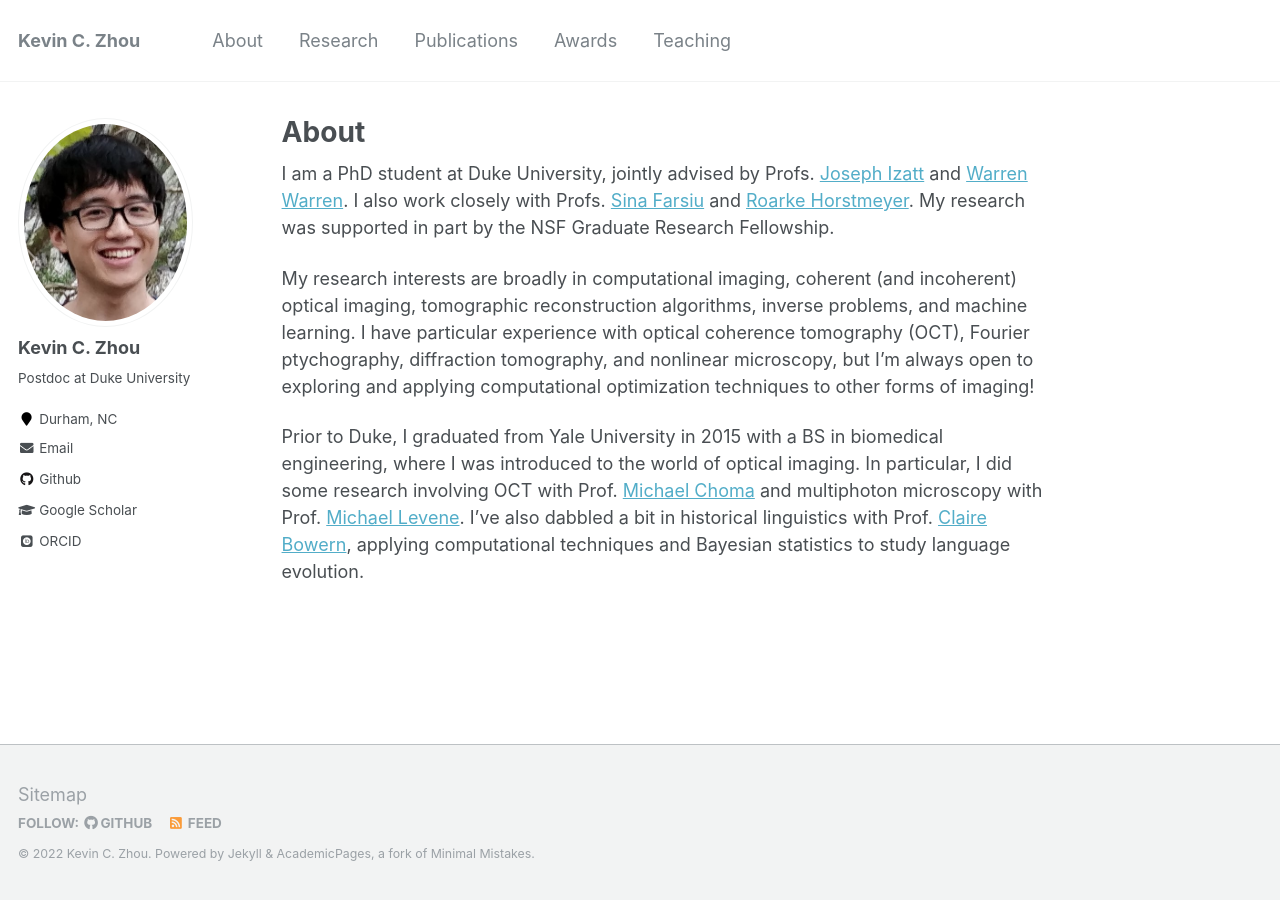
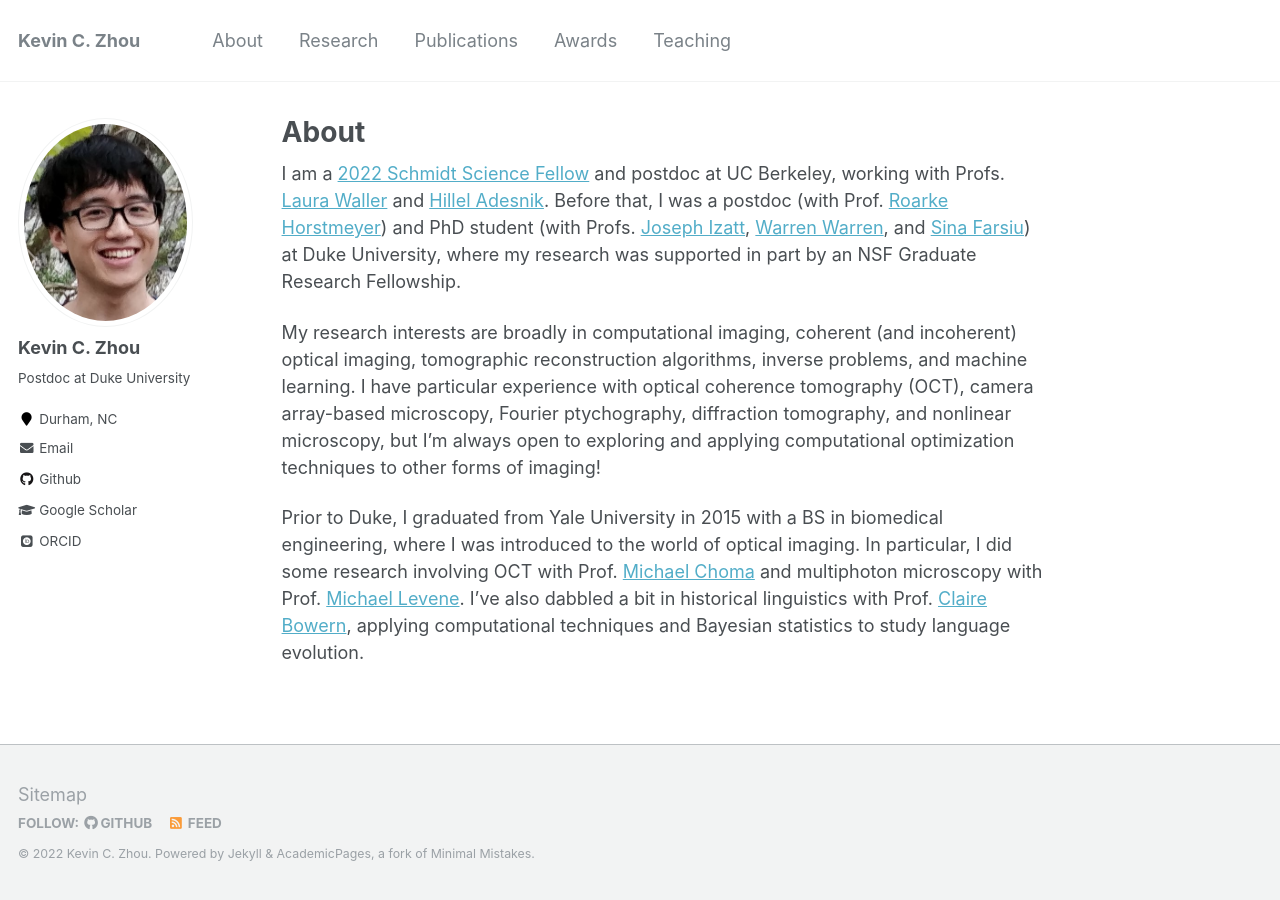
Before and after one commit to kevinczhou/kevinczhou.github.io, a Jekyll site: the page built from _pages/about.md, in a window 1280 px wide. Built offline with Jekyll 4.4.1, drawn with Linux system fonts in a browser that asks for light colours; some web fonts are replaced.

Commit message:
Update about.md

```diff
--- a/_pages/about.md
+++ b/_pages/about.md
@@ -7,8 +7,8 @@ redirect_from:
   - /about/
   - /about.html
 ---
-I am a PhD student at Duke University, jointly advised by Profs. [Joseph Izatt](http://biophotonics.pratt.duke.edu/) and [Warren Warren](https://chem.duke.edu/labs/warren/overview). I also work closely with Profs. [Sina Farsiu](http://people.duke.edu/~sf59/) and [Roarke Horstmeyer](https://horstmeyer.pratt.duke.edu/). My research was supported in part by the NSF Graduate Research Fellowship.
+I am a [2022 Schmidt Science Fellow](https://schmidtsciencefellows.org/fellows/) and postdoc at UC Berkeley, working with Profs. [Laura Waller](http://www.laurawaller.com/) and [Hillel Adesnik](https://adesnik.berkeley.edu/). Before that, I was a postdoc (with Prof. [Roarke Horstmeyer](https://horstmeyer.pratt.duke.edu/)) and PhD student (with Profs. [Joseph Izatt](http://biophotonics.pratt.duke.edu/), [Warren Warren](https://chem.duke.edu/labs/warren/overview), and [Sina Farsiu](http://people.duke.edu/~sf59/)) at Duke University, where my research was supported in part by an NSF Graduate Research Fellowship.
 
-My research interests are broadly in computational imaging, coherent (and incoherent) optical imaging, tomographic reconstruction algorithms, inverse problems, and machine learning. I have particular experience with optical coherence tomography (OCT), Fourier ptychography, diffraction tomography, and nonlinear microscopy, but I'm always open to exploring and applying computational optimization techniques to other forms of imaging!
+My research interests are broadly in computational imaging, coherent (and incoherent) optical imaging, tomographic reconstruction algorithms, inverse problems, and machine learning. I have particular experience with optical coherence tomography (OCT), camera array-based microscopy, Fourier ptychography, diffraction tomography, and nonlinear microscopy, but I'm always open to exploring and applying computational optimization techniques to other forms of imaging!
 
 Prior to Duke, I graduated from Yale University in 2015 with a BS in biomedical engineering, where I was introduced to the world of optical imaging. In particular, I did some research involving OCT with Prof. [Michael Choma](https://medicine.yale.edu/profile/michael_choma/) and multiphoton microscopy with Prof. [Michael Levene](https://medicine.yale.edu/research-profile/michael_levene/). I've also dabbled a bit in historical linguistics with Prof. [Claire Bowern](https://ling.yale.edu/people/claire-bowern), applying computational techniques and Bayesian statistics to study language evolution.
```
